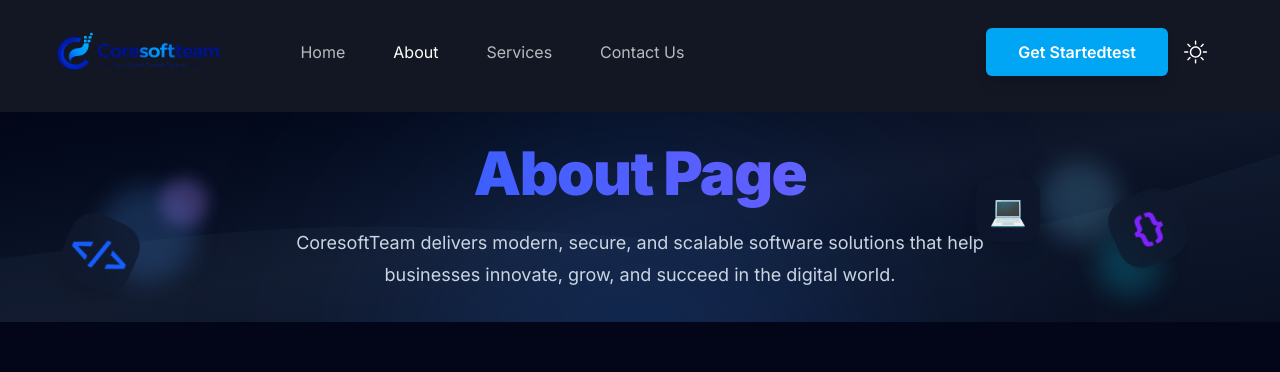
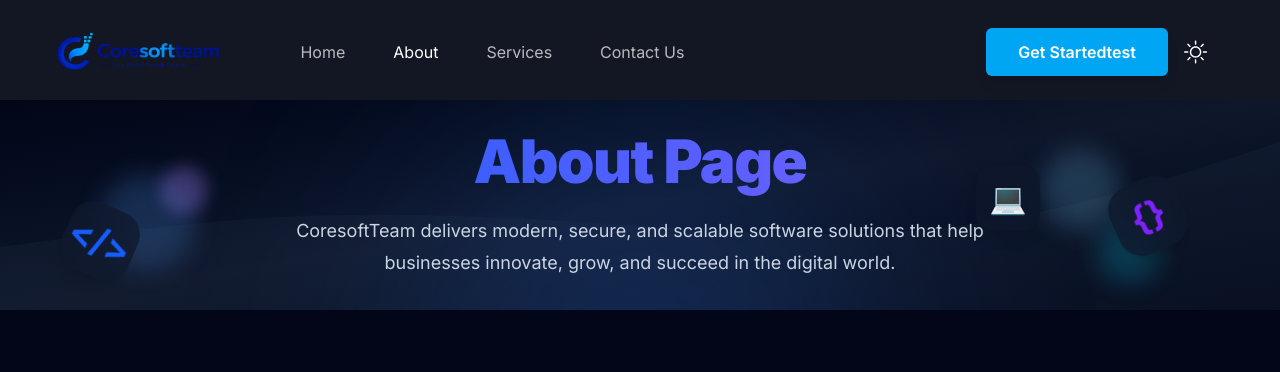
Before and after one commit to svisharma98/coresoftteam-web, a Next.js app: page /about in a window 1280 px wide. Shown: the top 372 px of the page. Built offline with nearby package versions, Linux system fonts and the light colour scheme.

Commit message:
Added padding on pages header breadcumb

```diff
--- a/src/components/Common/Breadcrumb.tsx
+++ b/src/components/Common/Breadcrumb.tsx
@@ -7,9 +7,10 @@ const Breadcrumb = ({
 }) => {
   return (
     <>
-      <section className="relative z-10 overflow-hidden pt-28">
-
-        <section className="relative overflow-hidden bg-gradient-to-br from-sky-50 via-white to-indigo-50 dark:from-slate-950 dark:via-slate-900 dark:to-slate-950">
+      <section className="relative z-10 overflow-hidden pt-25">
+        <section className="relative overflow-hidden
+        pt-10 pb-10 sm:py-0
+        bg-gradient-to-br from-sky-50 via-white to-indigo-50 dark:from-slate-950 dark:via-slate-900 dark:to-slate-950">
           {/* Grid Background */}
           {/* <div className="absolute inset-0 bg-[linear-gradient(to_right,#3b82f610_1px,transparent_1px),linear-gradient(to_bottom,#3b82f610_1px,transparent_1px)] bg-[size:55px_55px]" /> */}
 
```
